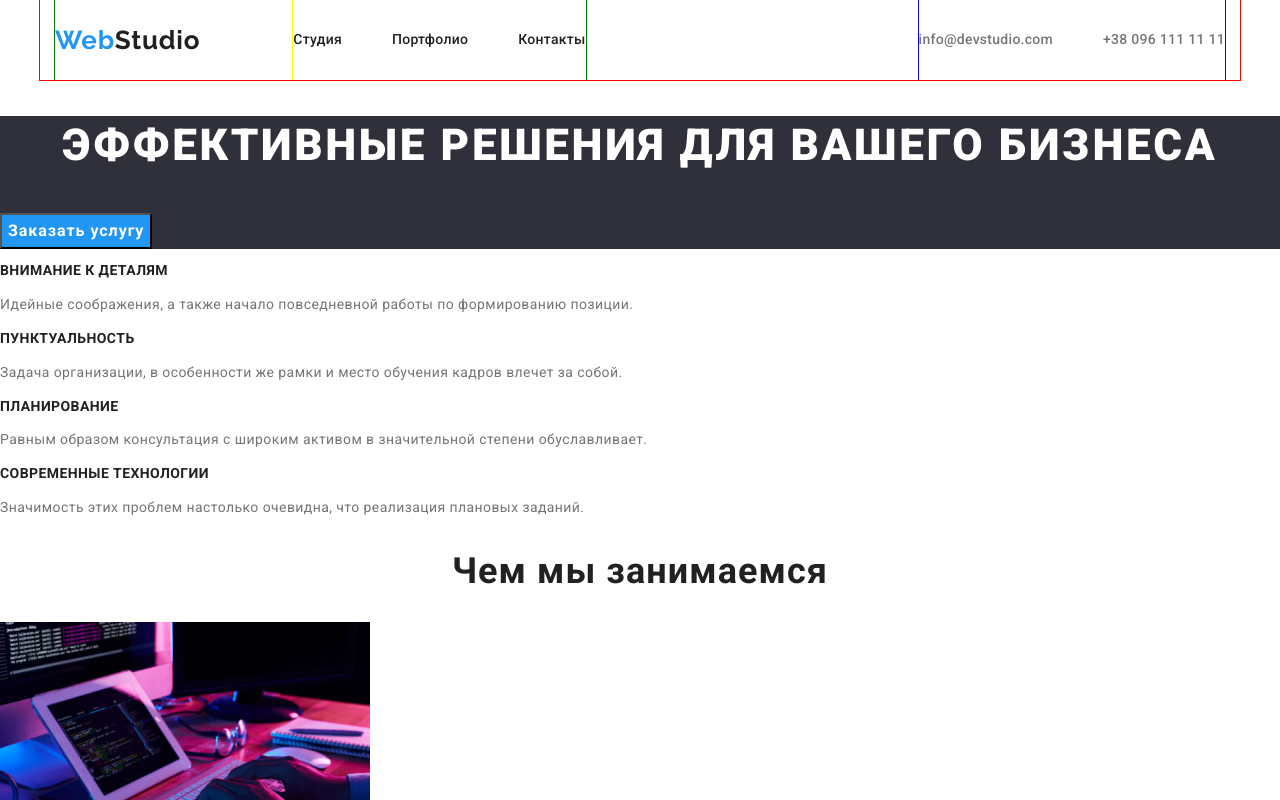
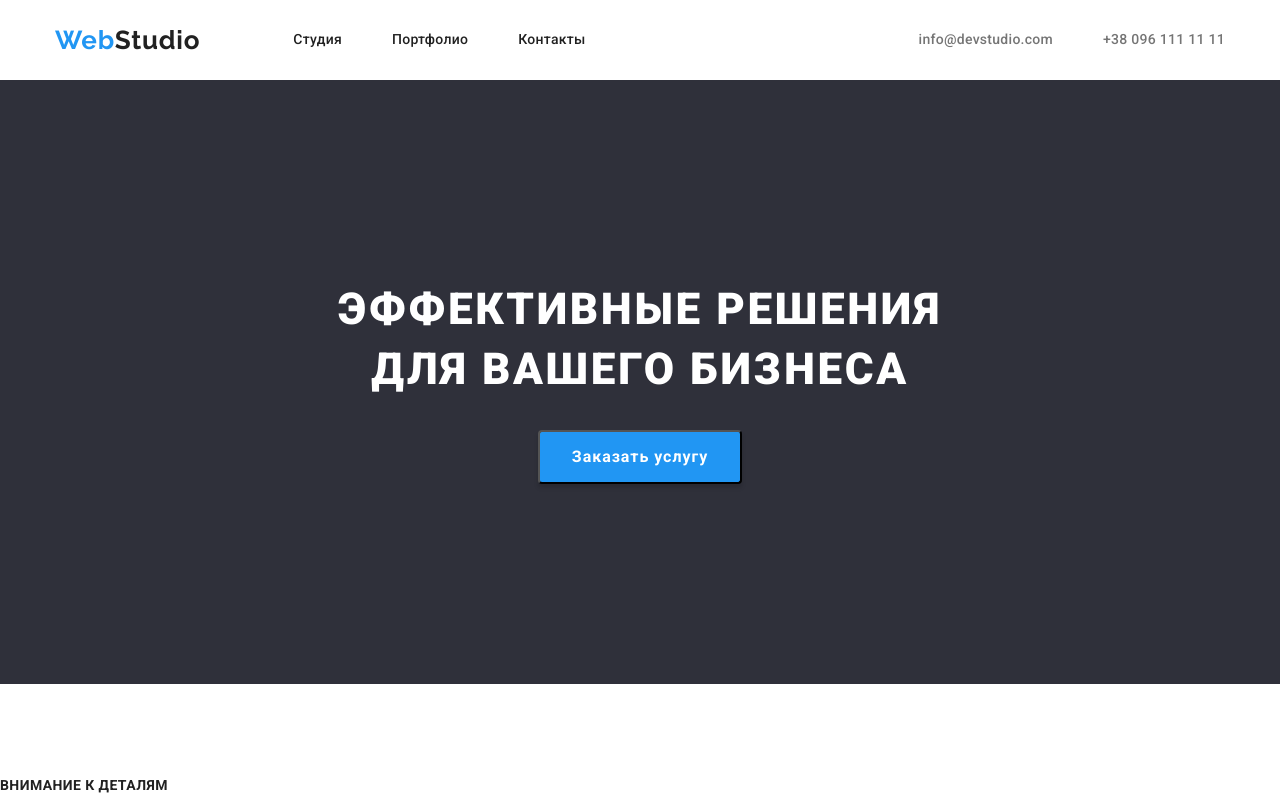
Before and after one commit to dimak911/goit-markup-hw-03, a plain HTML site: page index.html in a window 1280 px wide. Shown: the top 800 px of the page. Drawn offline with nearby package versions, Linux system fonts and the light colour scheme.

Commit message:
стили для секции "герой"

```diff
--- a/css/styles.css
+++ b/css/styles.css
@@ -15,10 +15,19 @@ body {
   font-weight: 400;
   color: var(--main-text-color);
 }
+/*
+* инструменты
+ */
 
 /* сброс стиля у списка */
 .list {
   list-style: none;
+  margin: 0;
+  padding: 0;
+}
+
+/* сброс отступов */
+.reset-indents {
   margin: 0;
   padding: 0;
 }
@@ -35,27 +44,20 @@ body {
 .header {
   display: flex;
   align-items: center;
-
-  outline: 1px solid red;
 }
 
 .header-links {
   display: flex;
   align-items: center;
-
-  outline: 1px solid green;
 }
 
 .main-menu {
   display: flex;
-
-  outline: 1px solid yellow;
 }
 
 .contacts-header {
   display: flex;
   margin-left: auto;
-  outline: 1px solid blue;
 }
 
 /* логотип */
@@ -129,20 +131,29 @@ body {
 
 /* герой */
 .hero {
+  text-align: center;
+  padding-top: 200px;
+  padding-bottom: 200px;
+  margin-bottom: 94px;
+
   background-color: var(--prime-background-color);
 }
 
 .hero-text {
+  margin-bottom: 30px;
+  margin-top: 0;
+
   color: var(--secondary-text-color);
   font-weight: 900;
   font-size: 44px;
   line-height: 1.36;
-  text-align: center;
   letter-spacing: 0.06em;
   text-transform: uppercase;
 }
 
 .hero-button {
+  padding: 10px 32px;
+
   color: var(--secondary-text-color);
   font-family: inherit;
   font-weight: 700;
@@ -151,6 +162,8 @@ body {
   letter-spacing: 0.06em;
   text-align: center;
   cursor: pointer;
+  box-shadow: 0px 4px 4px rgba(0, 0, 0, 0.15);
+  border-radius: 4px;
 
   background-color: var(--prime-color);
 }
--- a/index.html
+++ b/index.html
@@ -49,8 +49,10 @@
     <main>
       <!-- герой -->
       <section class="hero">
-        <h1 class="hero-text">Эффективные решения для вашего бизнеса</h1>
-        <button class="hero-button" type="button">Заказать услугу</button>
+        <div class="container">
+          <h1 class="hero-text">Эффективные решения<br />для вашего бизнеса</h1>
+          <button class="hero-button" type="button">Заказать услугу</button>
+        </div>
       </section>
       <!-- что мы предлагаем? -->
       <section>
```
